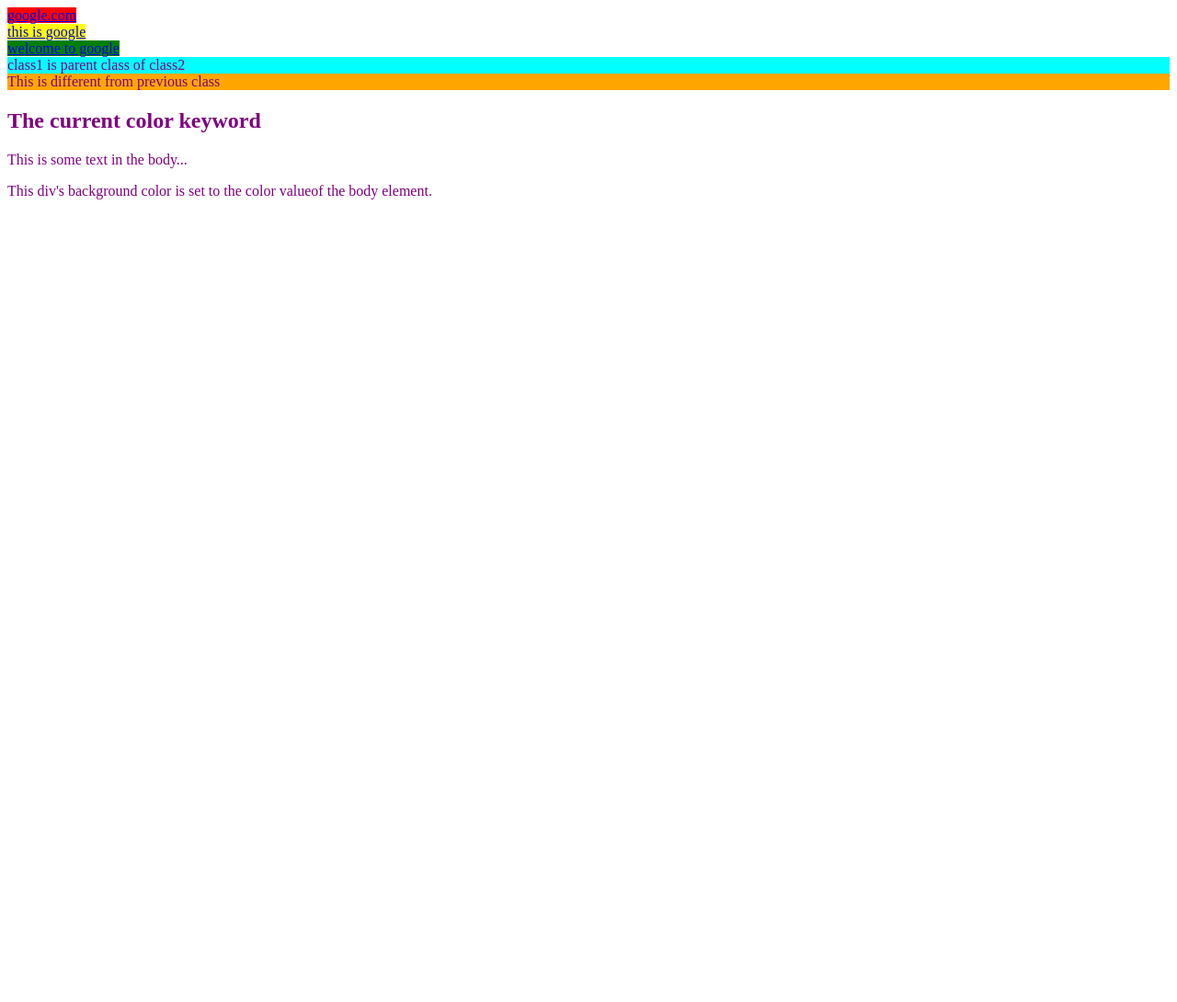
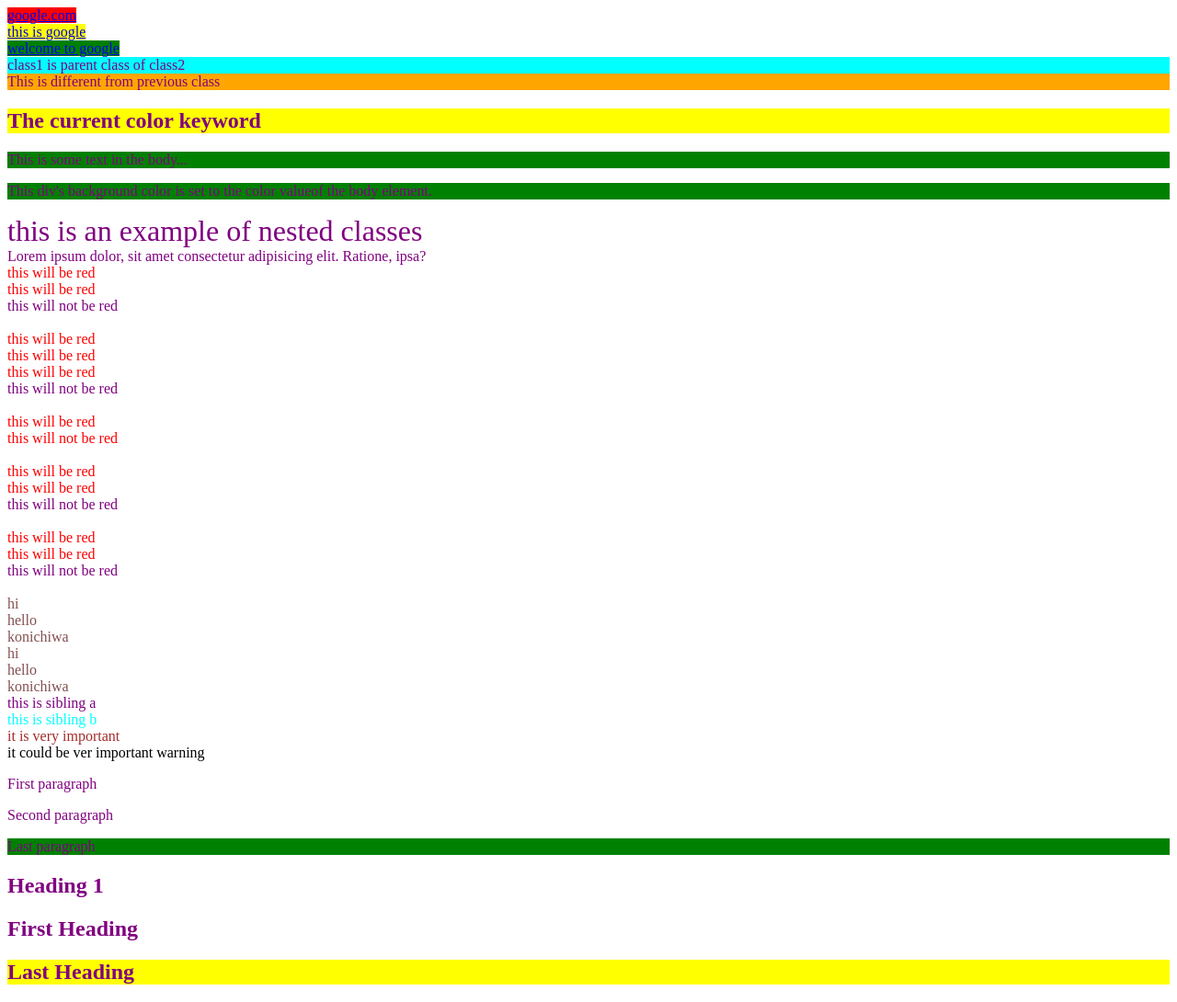
Before and after one commit to Divya065/CSS, a plain HTML site: page index.html in a window 1280 px wide. Shown: the whole page at 92% size. Before the commit the page ends 800 px from the top, so only its background shows below. Drawn offline with Linux system fonts and the light colour scheme.

Commit message:
modified

```diff
--- a/index.html
+++ b/index.html
@@ -19,5 +19,61 @@
 <div>
     <p>This div's background color is set to the color valueof the body element.</p>
 </div>
+<div class="class5">
+    <div class="class6">
+        <div class="class7">
+            this is an example of nested classes
+        </div>
+    </div>
+</div>
+<div class="class8 class6 class3">
+    Lorem ipsum dolor, sit amet consectetur adipisicing elit. Ratione, ipsa?
+</div>
+<div data-color="red">this will be red</div>
+<div data-color="green"> this will be red</div>
+<div data-backfround="red">this will not be red</div><br>
+
+<div class="foo-123">this will be red</div>
+<div class="foo123"> this will be red</div>
+<div class="barfooo123">this will be red</div>
+<div class="barfo0">this will not be red</div><br>
+
+<div class="color-red foo-bar the-div">this will be red</div>
+<div class="color-blue foo-bar the-div">this will not be red</div><br>
+
+<div class="foo-123">this will be red</div>
+<div class="foo-234">this will be red</div>
+<div class="bar-123">this will not be red</div><br>
+
+<div class="foobar-file">this will be red</div>
+<div class="foobar-file">this will be red</div>
+<div class="bar-input">this will not be red</div><br>
+
+<div><span>hi
+    <div><span>hello
+        <div><span>konichiwa</span></div>
+    </span></div>
+</span></div>
+<div><span>hi
+    <div><span>hello
+        <div><span>konichiwa</span></div>
+    </span></div>
+</span></div>
+<div class="classes">
+    <div class="clas">this is sibling a</div>
+    <div>this is sibling b</div>
+</div>
+    <div class="important">
+        it is very important
+    </div>
+    <div class="warning">it could be ver important warning</div>
+    <div class="container">
+        <p>First paragraph</p>
+        <p>Second paragraph</p>
+        <p>Last paragraph</p>
+        <h2>Heading 1</h2>
+        <h2>First Heading</h2>
+        <h2>Last Heading</h2>
+    </div>
 </body>
 </html>
--- a/style.css
+++ b/style.css
@@ -17,6 +17,42 @@ a[target="_parent"]{
 body{
     color: purple;
 }
-div{
-
+.class6>.class7{
+    font-size: xx-large;
 }
+div[data-color]{
+    color:red
+}
+[class*="foo"]{
+    color:red
+}
+[calss~="color-red"]{
+    color:red
+}
+[class^="foo-"]{
+    color:red
+}
+[class$="file"]{
+    color:red
+}
+div span{
+    color:green
+}
+div>span{
+    color:rgb(131, 80, 80)
+}
+.clas~div{
+    color: aqua;
+}
+.warning{
+    color:black
+}
+.important{
+    color: brown;
+}
+p:last-of-type{
+    background-color: green;
+}
+h2:last-of-type{
+    background: yellow;
+}
```
